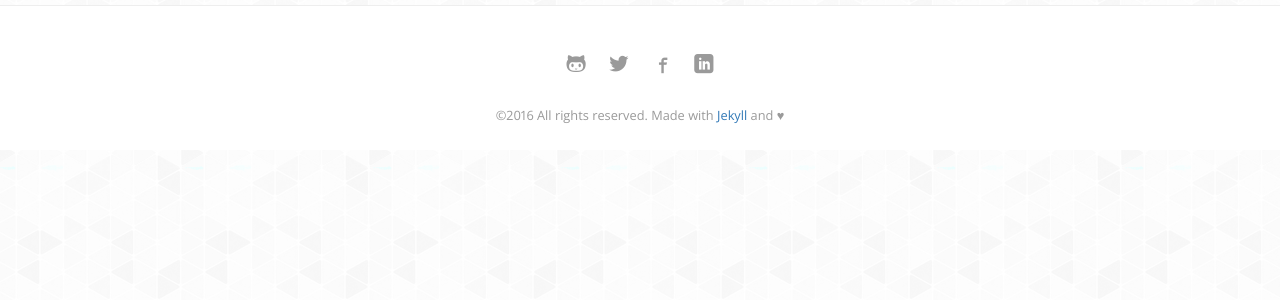
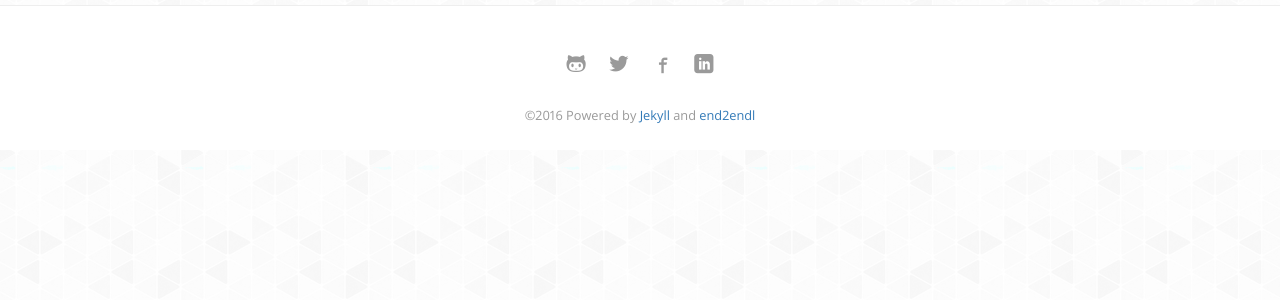
Before and after one commit to sadiqhuq/sadiqhuq.github.io, a Jekyll site: the page built from resume.html, in a window 1280 px wide. Shown: the part 203-503 px from the top of the page. Built offline with Jekyll 4.4.1, drawn with Linux system fonts in a browser that asks for light colours; nearby versions of some CDN libraries; some web fonts are replaced.

Commit message:
footer theme link

```diff
--- a/_includes/footer.html
+++ b/_includes/footer.html
@@ -2,7 +2,7 @@
   <div class="container">
     {% include social.html %}
     <p class="txt-medium-gray">
-      <small>&copy;{{ site.time | date: '%Y' }} All rights reserved. Made with <a href="http://jekyllrb.com/" target="_blank">Jekyll</a> and ♥</small>
+      <small>&copy;{{ site.time | date: '%Y' }} Powered by <a href="http://jekyllrb.com/" target="_blank">Jekyll</a> and  <a href="https://github.com/nandomoreirame/end2end/" target="_blank">end2endl</a> </small>
     </p>
   </div>
 </footer>
```
